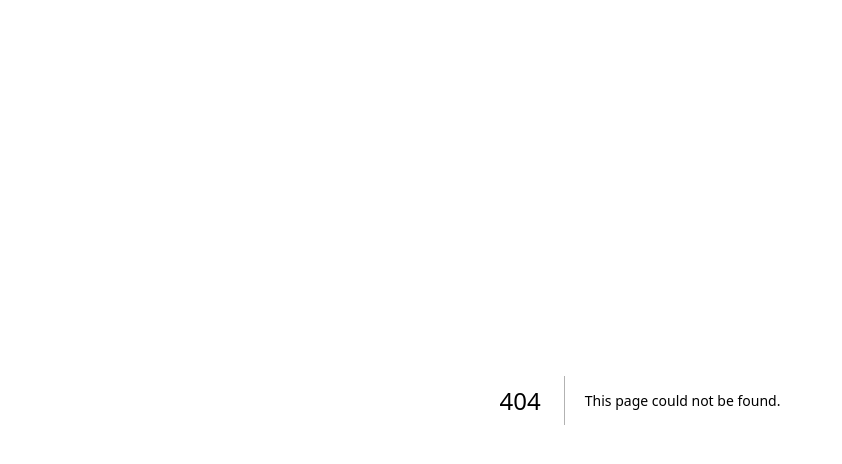
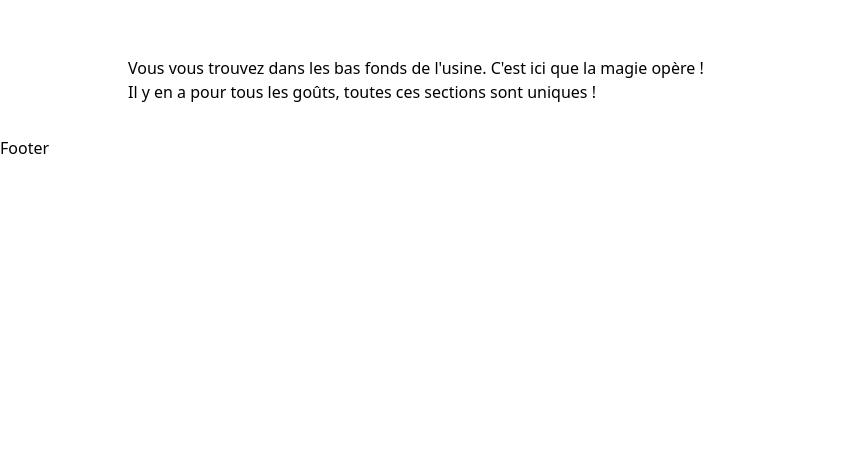
Before and after one commit to NdMamadouDv/Template_test, a Next.js app in the folder front/: page /HomeSection1 in a window 1280 px wide. Before the commit this address had no page. Shown: the top 464 px of the page, without its empty margins (0-842 px from the left). Built offline with nearby package versions, Linux system fonts and the light colour scheme.

Commit message:
Ajout du catalogue de la section 1 de la homepage

```diff
--- a/front/src/lib/fetchOwnerInfo.js
+++ b/front/src/lib/fetchOwnerInfo.js
@@ -1,4 +1,3 @@
-// import { sanity } from "@/utils/sanityClient";
 import { getOwnerInfo } from "@/lib/queries";
 import { sanity } from "@/utils/sanityClient";
 
--- /dev/null
+++ b/front/src/modules/HomeSecion1/Components/Hero.tsx
@@ -0,0 +1,24 @@
+import { Container } from "@/Components/layout/Container";
+import Typography from "@/Components/ui/Typography";
+import React from "react";
+
+const Hero = () => {
+  return (
+    <div className="">
+      <Container className="py-8">
+        <div className="grid max-w-[80%] mx-auto">
+          <Typography variant="h1">
+            {" "}
+            Vous vous trouvez dans les bas fonds de l'usine. C'est ici que la
+            magie opère !
+          </Typography>
+          <Typography variant="body-base" component="p">
+            Il y en a pour tous les goûts, toutes ces sections sont uniques !
+          </Typography>
+        </div>
+      </Container>
+    </div>
+  );
+};
+
+export default Hero;
--- /dev/null
+++ b/front/src/modules/HomeSecion1/Components/HomeSection1.Container.tsx
@@ -0,0 +1,8 @@
+import React from "react";
+import HomeSection1View from "./HomeSection1.View";
+
+const HomeSection1Container = () => {
+  return <HomeSection1View />;
+};
+
+export default HomeSection1Container;
--- /dev/null
+++ b/front/src/modules/HomeSecion1/Components/HomeSection1.View.tsx
@@ -0,0 +1,12 @@
+import React from "react";
+import Hero from "./Hero";
+
+const HomeSection1View = () => {
+  return (
+    <div>
+      <Hero />
+    </div>
+  );
+};
+
+export default HomeSection1View;
--- a/front/src/modules/home/components/Technologies.tsx
+++ b/front/src/modules/home/components/Technologies.tsx
@@ -6,9 +6,10 @@ const Technologies = () => {
   return (
     <section className="my-8 ">
       {" "}
+      <Container className="text-center space-y-6">
         <Typography variant="h2">Notre technologie</Typography>
-      <Container className="grid xl:grid-cols-2 items-center justify-center gap-10 border-t">
-        <div className="xl:flex flex-col gap-6 items-center justify-center space-y-6">
+        <div className="space-y-12">
+          <div className="grid md:grid-cols-2 gap-6 items-center justify-center space-y-6">
             <Image
               src="/reunion-equipe.jpg"
               height={550}
@@ -26,25 +27,33 @@ const Technologies = () => {
               Lorem ipsum dolor sit amet, consectetur adipisicing elit. Rem
               cupiditate eos, iste obcaecati amet ut laudantium nostrum aliquam,
               asperiores reprehenderit non at autem provident itaque, quisquam
-            consectetur qui temporibus repellendus corrupti quos beatae tempore
-            suscipit? Fuga, unde autem. Cupiditate dolor maxime animi temporibus
-            sint cumque quod nesciunt inventore explicabo neque.
+              consectetur qui temporibus repellendus corrupti quos beatae
+              tempore suscipit? Fuga, unde autem. Cupiditate dolor maxime animi
+              temporibus sint cumque quod nesciunt inventore explicabo neque.
             </Typography>
           </div>
-        <div className="xl:flex flex-col gap-4 items-center justify-center border-t py-8">
-          <Image src="/femme_tableau.jpg" height={300} width={300} alt="" />
+          <div className="grid md:grid-cols-2 gap-4 items-center justify-center  py-8">
+            <Image
+              src="/femme_tableau.jpg"
+              height={550}
+              width={550}
+              alt=""
+              className="rounded-tr-[5rem]
+        rounded-bl-[5rem]"
+            />
             <Typography
               className="text-gray-500/90"
               variant="body-sm"
               weight="regular"
             >
-            Lorem ipsum, dolor sit amet consectetur adipisicing elit. Voluptate
-            perspiciatis, quo veniam distinctio sit iure possimus mollitia
-            voluptatibus numquam aspernatur aperiam delectus saepe? Omnis itaque
-            nulla, unde sed quas quibusdam, et nobis consequuntur consectetur
-            non iste error natus, maiores asperiores aspernatur repudiandae
-            voluptatum. Repellendus, obcaecati.
+              Lorem ipsum, dolor sit amet consectetur adipisicing elit.
+              Voluptate perspiciatis, quo veniam distinctio sit iure possimus
+              mollitia voluptatibus numquam aspernatur aperiam delectus saepe?
+              Omnis itaque nulla, unde sed quas quibusdam, et nobis consequuntur
+              consectetur non iste error natus, maiores asperiores aspernatur
+              repudiandae voluptatum. Repellendus, obcaecati.
             </Typography>
+          </div>
         </div>
       </Container>
     </section>
--- /dev/null
+++ b/front/src/pages/HomeSection1/index.tsx
@@ -0,0 +1,12 @@
+import Layout from "@/Components/layout/Layout";
+import HomeSection1Container from "@/modules/HomeSecion1/Components/HomeSection1.Container";
+import React from "react";
+const index = () => {
+  return (
+    <Layout>
+      <HomeSection1Container />
+    </Layout>
+  );
+};
+
+export default index;
```
Also changed, not shown: front/src/modules/editor/components/Banner.tsx (+4 -9 lines). Lines whose indentation alone changed are shown as unchanged.
